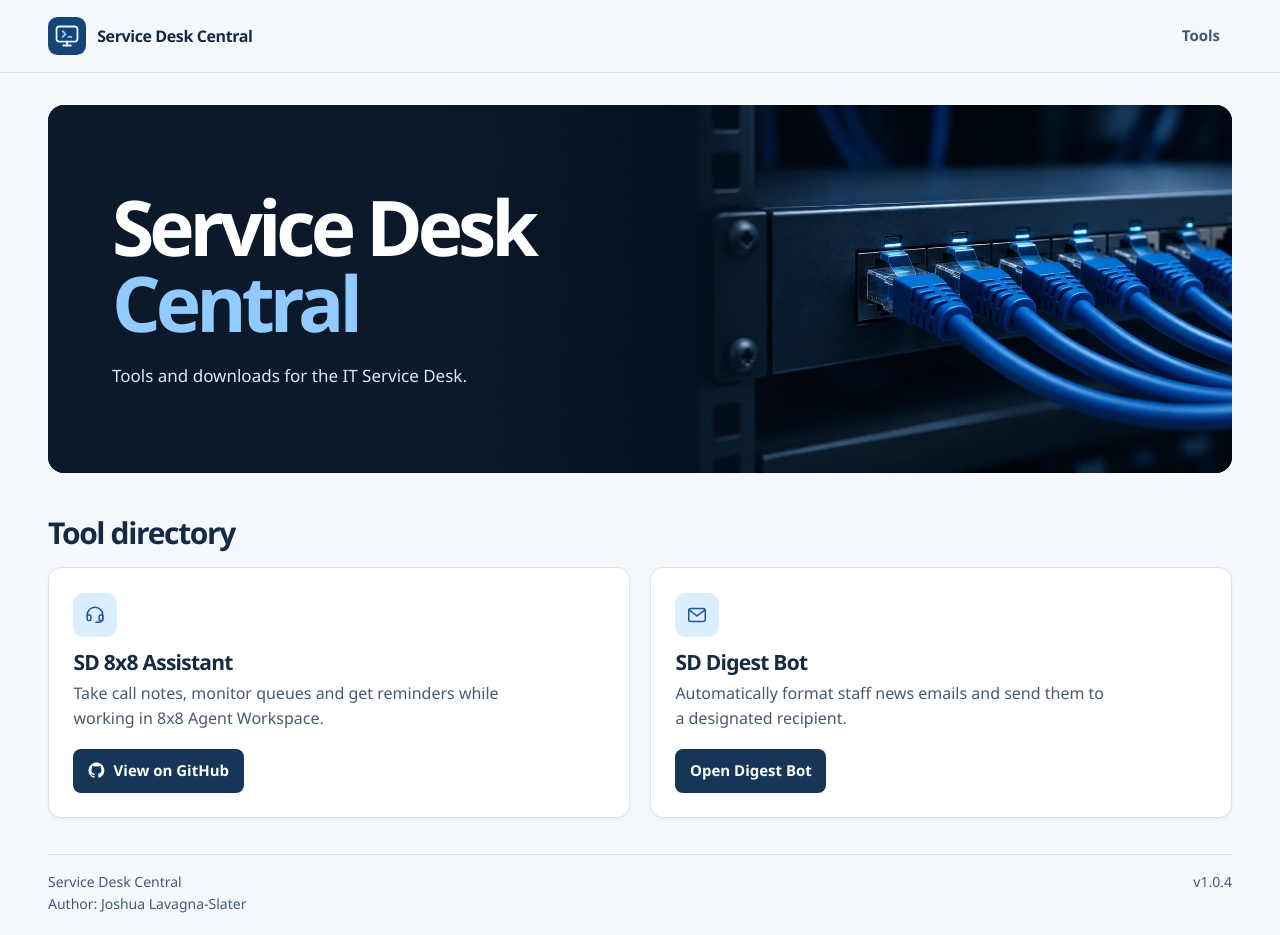
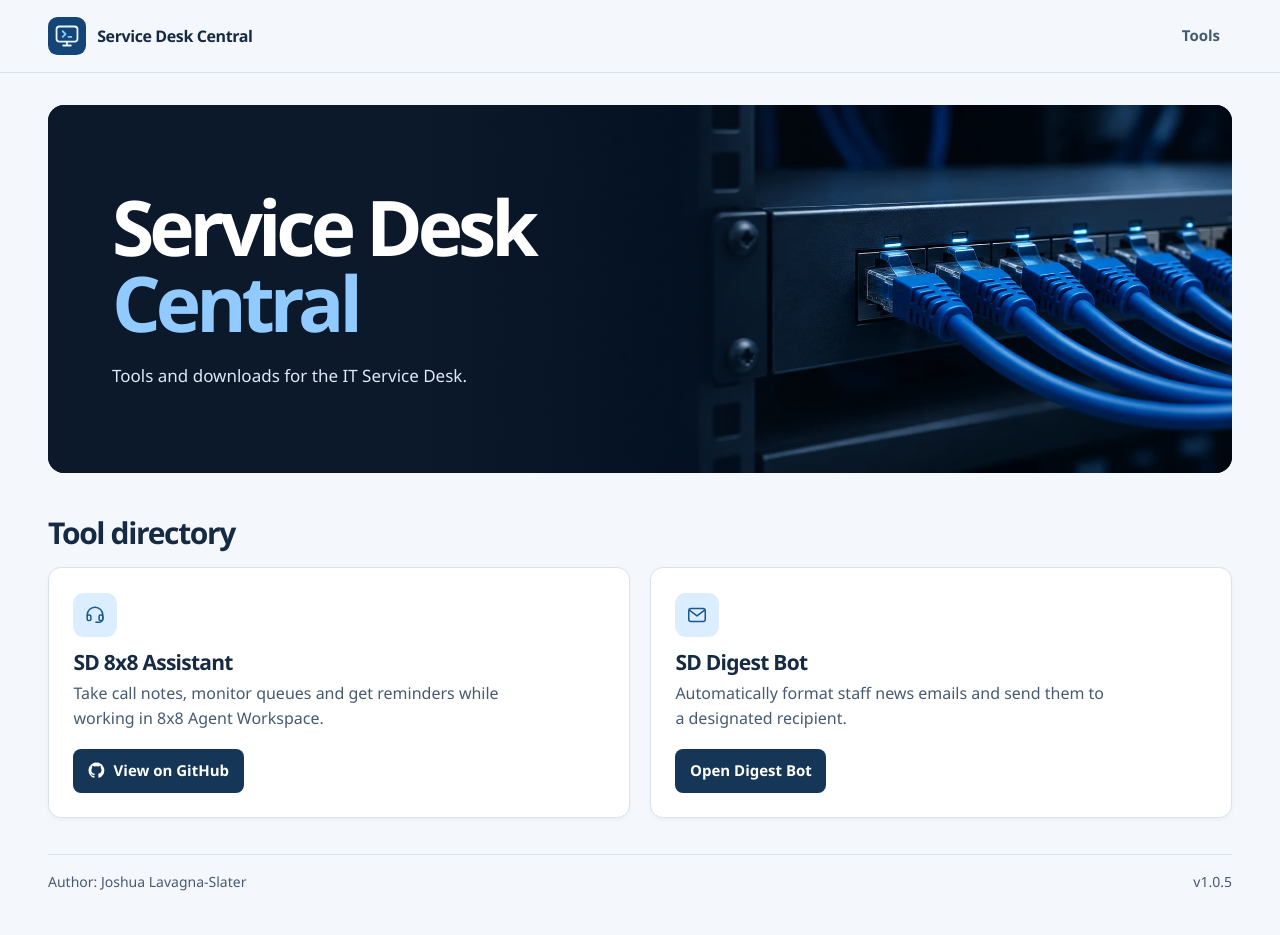
Before and after one commit to JModify/bond-service-desk-central, a plain HTML site: page index.html in a window 1280 px wide. After the commit the page ends 914 px from the top, so only its background shows below. Drawn offline with Linux system fonts and the light colour scheme.

Commit message:
Release Service Desk Central v1.0.5

```diff
--- a/index.html
+++ b/index.html
@@ -69,11 +69,8 @@
   </main>
 
   <footer class="shell site-footer">
-    <div class="footer-credit">
-      <span>Service Desk Central</span>
-      <span>Author: Joshua Lavagna-Slater</span>
-    </div>
-    <span>v1.0.4</span>
+    <span>Author: Joshua Lavagna-Slater</span>
+    <span>v1.0.5</span>
   </footer>
 </body>
 </html>
--- a/styles.css
+++ b/styles.css
@@ -259,11 +259,7 @@ a.tool-action:hover {
   font-size: 0.875rem;
 }
 
-.footer-credit {
-  display: grid;
-}
-
-.site-footer > span {
+.site-footer > span:last-child {
   flex: none;
   font-variant-numeric: tabular-nums;
 }
```
